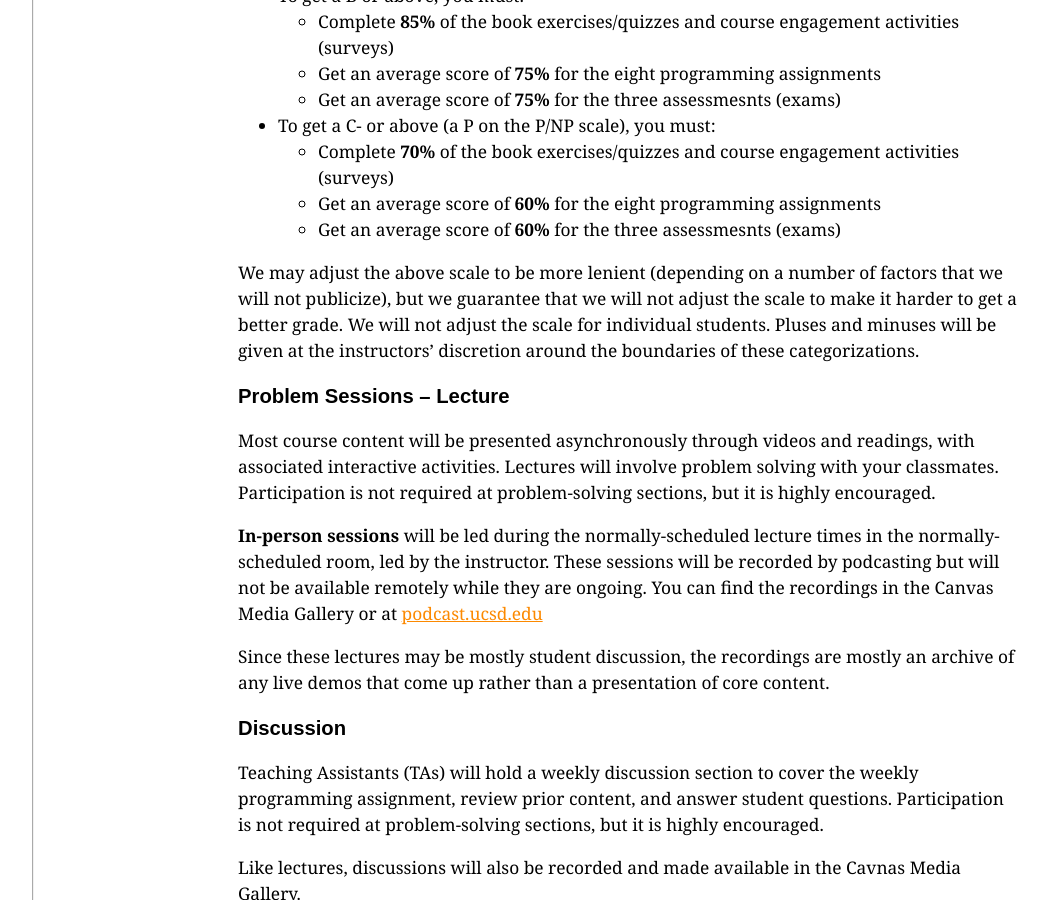
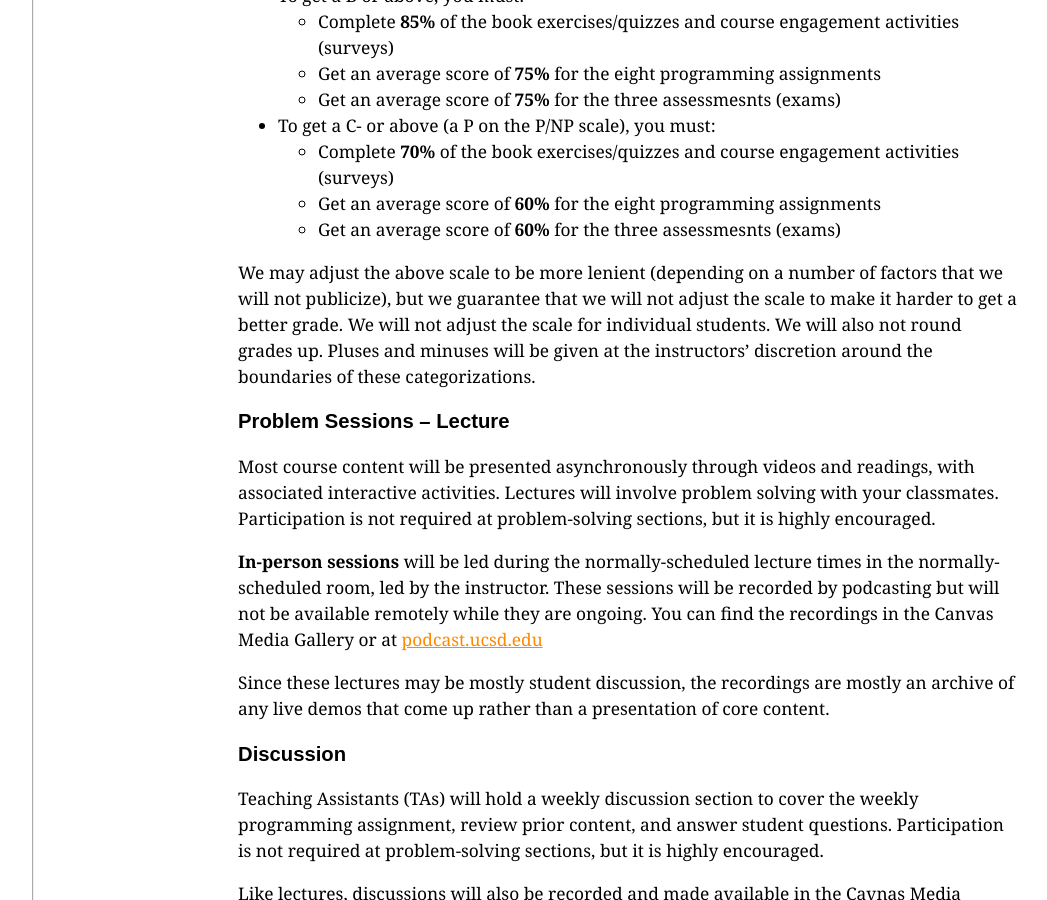
Before and after one commit to ucsd-cse11-sp22/ucsd-cse11-sp22.github.io, a Jekyll site: the page built from syllabus.md, in a window 1280 px wide and 900 px high, scrolled down 922 px. Shown: the whole window, without its empty margins (56-1103 px from the left). Built offline with Jekyll 4.4.1, drawn with Linux system fonts in a browser that asks for light colours.

Commit message:
Update syllabus.md

```diff
--- a/syllabus.md
+++ b/syllabus.md
@@ -54,7 +54,8 @@ Your final letter grade will be calculated as follows:
 We may adjust the above scale to be more lenient (depending on a number of
 factors that we will not publicize), but we guarantee that we will not adjust
 the scale to make it harder to get a better grade. We will not adjust the scale
-for individual students. Pluses and minuses will be given at the instructors'
+for individual students. We will also not round grades up.
+Pluses and minuses will be given at the instructors'
 discretion around the boundaries of these categorizations.
 
 <h3>Problem Sessions – Lecture</h3>
```
